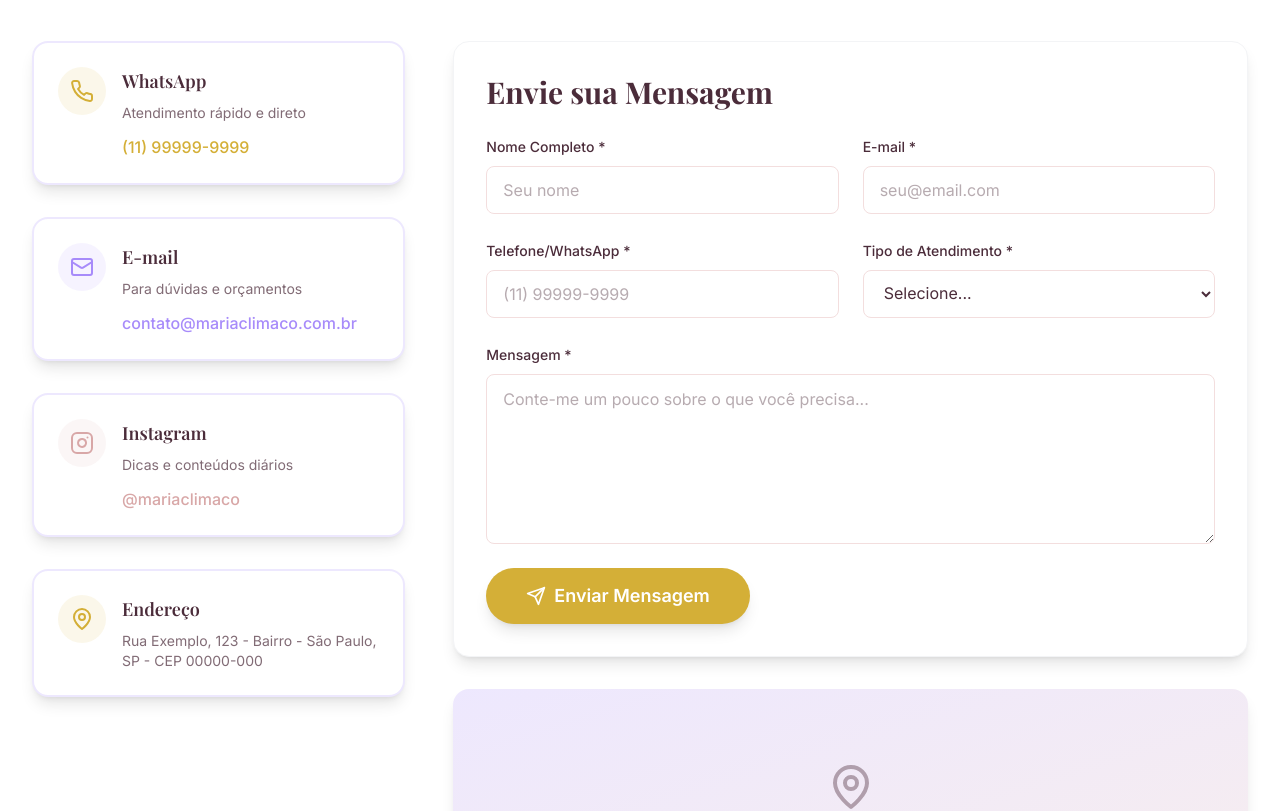
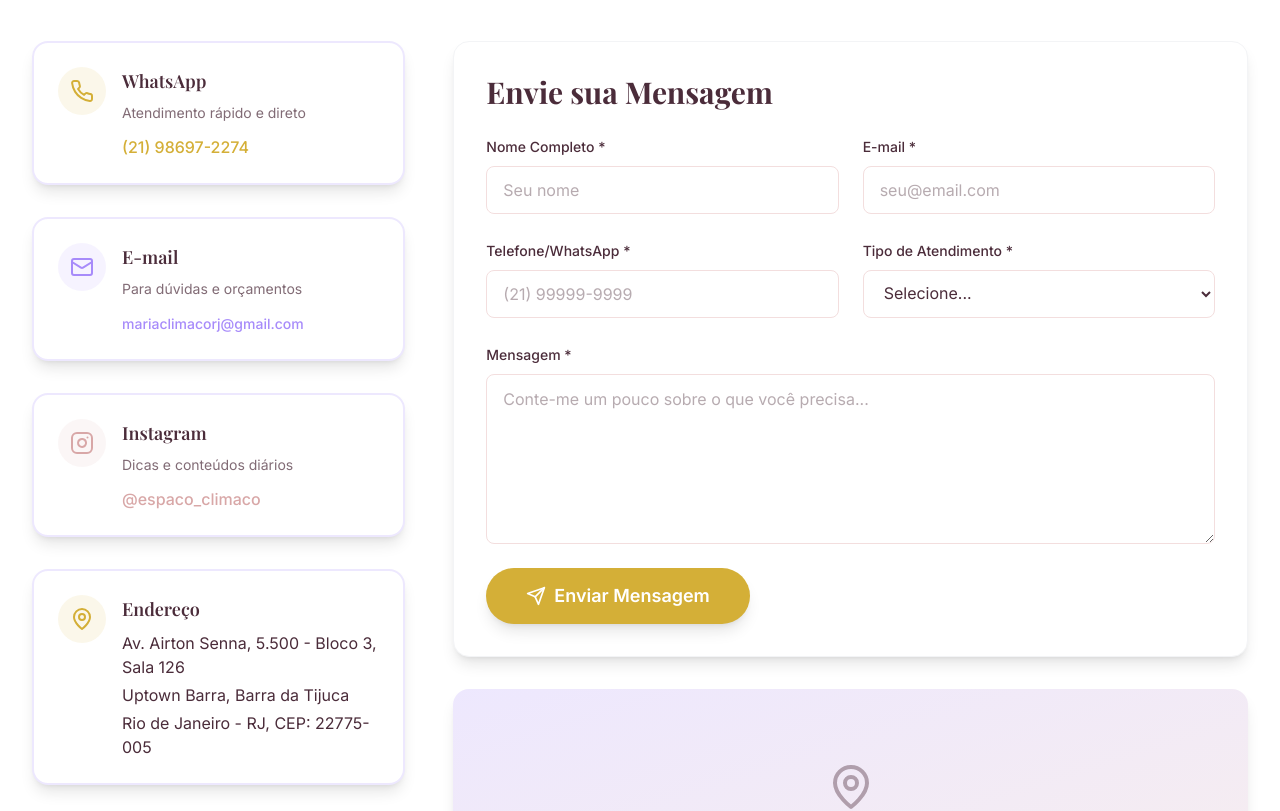
Before and after one commit to leo-schlanger/maria-climaco, a React (Vite) app: page /contato in a window 1280 px wide. Shown: the part 460-1271 px from the top of the page. Built offline with nearby package versions, Linux system fonts and the light colour scheme.

Commit message:
feat: add initial Home, Services, and Contact pages along with Header and Footer layout components.

```diff
--- a/src/components/layout/Footer.jsx
+++ b/src/components/layout/Footer.jsx
@@ -24,9 +24,9 @@ const footerNavigation = {
     ],
 }
 
-const WHATSAPP_NUMBER = '5511999999999' // Substituir pelo número real
-const INSTAGRAM_URL = 'https://instagram.com/mariaclimaco'
-const EMAIL = 'contato@mariaclimaco.com.br'
+const WHATSAPP_NUMBER = '5521986972274'
+const INSTAGRAM_URL = 'https://instagram.com/espaco_climaco'
+const EMAIL = 'mariaclimacorj@gmail.com'
 
 export default function Footer() {
     const currentYear = new Date().getFullYear()
--- a/src/components/layout/Header.jsx
+++ b/src/components/layout/Header.jsx
@@ -14,7 +14,7 @@ const navigation = [
     { name: 'Contato', href: '/contato' },
 ]
 
-const WHATSAPP_NUMBER = '5511999999999' // Substituir pelo número real
+const WHATSAPP_NUMBER = '5521986972274'
 const WHATSAPP_MESSAGE = 'Olá! Gostaria de agendar um atendimento com a Maria Climaco.'
 
 export default function Header() {
--- a/src/pages/Contact.jsx
+++ b/src/pages/Contact.jsx
@@ -8,10 +8,9 @@ import { Card } from '../components/ui/Card'
 import { MapPin, Phone, Mail, Instagram, Send, CheckCircle2 } from 'lucide-react'
 import { generateWhatsAppLink } from '../lib/utils'
 
-const WHATSAPP_NUMBER = '5511999999999'
-const INSTAGRAM_URL = 'https://instagram.com/mariaclimaco'
-const EMAIL = 'contato@mariaclimaco.com.br'
-const ADDRESS = 'Rua Exemplo, 123 - Bairro - São Paulo, SP - CEP 00000-000'
+const WHATSAPP_NUMBER = '5521986972274'
+const INSTAGRAM_URL = 'https://instagram.com/espaco_climaco'
+const EMAIL = 'mariaclimacorj@gmail.com'
 
 export default function Contact() {
     const [submitted, setSubmitted] = useState(false)
@@ -57,7 +56,7 @@ export default function Contact() {
                                             rel="noopener noreferrer"
                                             className="text-dourado hover:underline font-medium"
                                         >
-                                            (11) 99999-9999
+                                            (21) 98697-2274
                                         </a>
                                     </div>
                                 </div>
@@ -73,7 +72,7 @@ export default function Contact() {
                                         <p className="text-sm text-ameixa/70 mb-3">Para dúvidas e orçamentos</p>
                                         <a
                                             href={`mailto:${EMAIL}`}
-                                            className="text-lavanda hover:underline font-medium break-all"
+                                            className="text-lavanda hover:underline font-medium break-all text-sm"
                                         >
                                             {EMAIL}
                                         </a>
@@ -95,7 +94,7 @@ export default function Contact() {
                                             rel="noopener noreferrer"
                                             className="text-rosa hover:underline font-medium"
                                         >
-                                            @mariaclimaco
+                                            @espaco_climaco
                                         </a>
                                     </div>
                                 </div>
@@ -106,11 +105,11 @@ export default function Contact() {
                                     <div className="w-12 h-12 rounded-full bg-dourado/10 flex items-center justify-center flex-shrink-0">
                                         <MapPin className="h-6 w-6 text-dourado" />
                                     </div>
-                                    <div>
+                                    <div className="space-y-1">
                                         <h3 className="font-semibold text-lg mb-2">Endereço</h3>
-                                        <p className="text-sm text-ameixa/70">
-                                            {ADDRESS}
-                                        </p>
+                                        <p className="text-base">Av. Airton Senna, 5.500 - Bloco 3, Sala 126</p>
+                                        <p className="text-base">Uptown Barra, Barra da Tijuca</p>
+                                        <p className="text-base">Rio de Janeiro - RJ, CEP: 22775-005</p>
                                     </div>
                                 </div>
                             </Card>
@@ -185,7 +184,7 @@ export default function Contact() {
                                                 id="telefone"
                                                 type="tel"
                                                 {...register('telefone', { required: 'Telefone é obrigatório' })}
-                                                placeholder="(11) 99999-9999"
+                                                placeholder="(21) 99999-9999"
                                                 aria-label="Telefone"
                                                 aria-required="true"
                                             />
--- a/src/pages/Home.jsx
+++ b/src/pages/Home.jsx
@@ -7,7 +7,7 @@ import { products } from '../data/products'
 import { testimonials } from '../data/testimonials'
 import { generateWhatsAppLink } from '../lib/utils'
 
-const WHATSAPP_NUMBER = '5511999999999'
+const WHATSAPP_NUMBER = '5521986972274'
 const WHATSAPP_MESSAGE = 'Olá, Maria! Gostaria de agendar um atendimento. Vi seu site e me interessei pelos seus serviços.'
 
 export default function Home() {
--- a/src/pages/Services.jsx
+++ b/src/pages/Services.jsx
@@ -4,7 +4,7 @@ import { Card, CardContent, CardDescription, CardHeader, CardTitle } from '../co
 import { services, categories } from '../data/services'
 import { generateWhatsAppLink } from '../lib/utils'
 
-const WHATSAPP_NUMBER = '5511999999999'
+const WHATSAPP_NUMBER = '5521986972274'
 
 export default function Services() {
     return (
```
Lines whose indentation alone changed are shown as unchanged.
